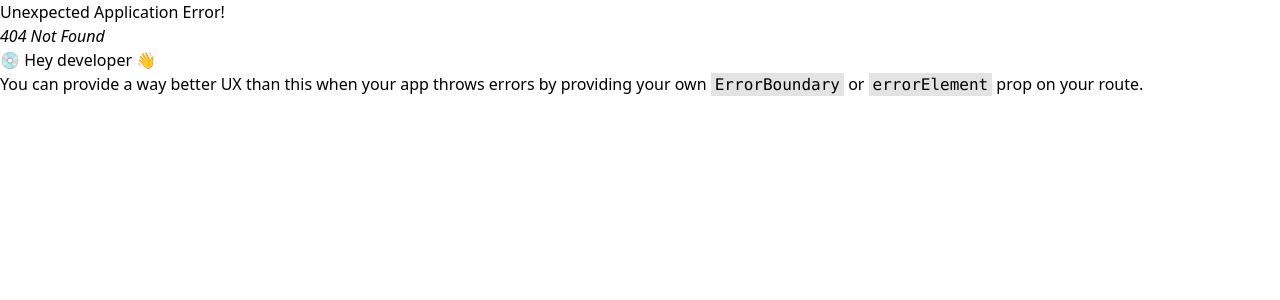
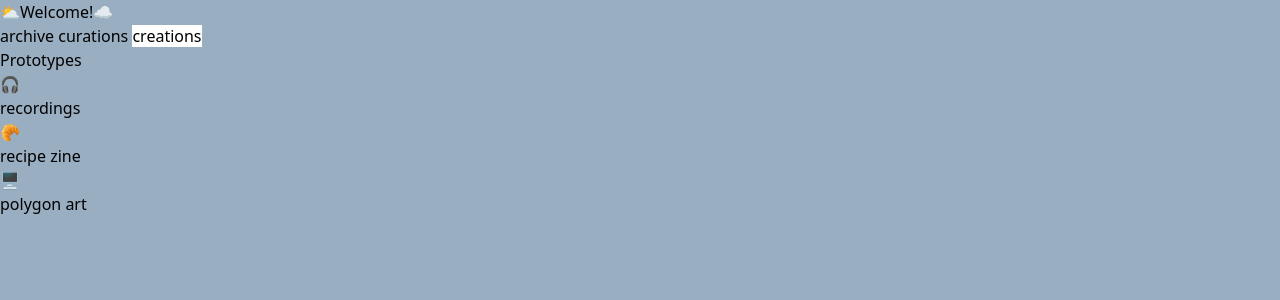
Before and after one commit to justinmsaga/msaga_cloud, a React (Vite) app: page /Creation in a window 1280 px wide. Before the commit this address had no page. Shown: the top 300 px of the page. Built offline with nearby package versions, Linux system fonts and the light colour scheme.

Commit message:
react router and some content

```diff
--- a/src/App.jsx
+++ b/src/App.jsx
@@ -1,4 +1,7 @@
 import Header from './layouts/header'
+import Archive from './pages/Archive'
+import Creation from './pages/Creation'
+import Curation from './pages/Curation'
 import Home from './pages/Home'
 import { createBrowserRouter, Route, createRoutesFromElements, RouterProvider, BrowserRouter, Routes } from 'react-router-dom'
 
@@ -6,6 +9,9 @@ const router = createBrowserRouter(
   createRoutesFromElements(
     <Route path="/" element={<Header />}>
       <Route index element={<Home />} />
+      <Route path="Creation" element={<Creation/>} />
+      <Route path="Curation" element={<Curation/>} />
+      <Route path="Archive" element={<Archive/>} />
     </Route>
   )
 )
@@ -14,7 +20,7 @@ export default function App() {
 
   return (
     <>
-      <div className="m-5">
+      <div className="p-1">
         <RouterProvider router={router} />
       </div>
     </>
--- a/src/index.css
+++ b/src/index.css
@@ -6,3 +6,11 @@ td{
   border: 2px dotted black;
   padding: 5px;
 }
+
+body{
+  background-color: rgb(154, 174, 194);
+}
+
+.active{
+  background-color: #fff;
+}
--- a/src/layouts/header.jsx
+++ b/src/layouts/header.jsx
@@ -1,12 +1,19 @@
-import { Outlet } from "react-router-dom";
+import { Link, NavLink, Outlet } from "react-router-dom";
 
 export default function Header(){
     return(
         <div>
             <header>
-            <h1 className="flex justify-center text-3xl">⛅Welcome!☁</h1>
+                <h1 className="flex justify-center text-3xl">
+                    <Link to="/">⛅Welcome!☁</Link>
+                </h1>
             </header>
-            <main>
+            <nav className="mt-5 w-full flex justify-between border border-x-0 border-t-0 border-b-2">
+                <NavLink to="archive" className={"bg-rose-600 px-1"}> archive </NavLink>
+                <NavLink to="curation" className={"bg-rose-600 px-1"}> curations </NavLink>
+                <NavLink to="creation" className={"bg-rose-600 px-1"}> creations </NavLink>
+            </nav>
+            <main className="pt-5">
                 <Outlet />
             </main>
         </div>
--- /dev/null
+++ b/src/pages/Archive.jsx
@@ -0,0 +1,20 @@
+
+export default function Archive() {
+    return (
+        <div>
+            <h1 className="flex justify-center">Past works</h1>
+            <h2 className="text-5xl p-3">🎧</h2>
+                <a href="https://arweave.net/GtRAbq8kKz_aO6PEqvngsMnBW_l3X4kN0nOAK5y8Y4M">welcome</a>
+            <h2 className="text-5xl p-3">📺</h2>
+            <ul>
+                <li><a href="https://arweave.net/RTRXhvNqhvm4jRf_Q6V1wtorg9nYs9c4zW_euxL_kRk">such is life/life=true</a></li>
+                <li><a href="https://arweave.net/6DUxyflSM_8UEMGslYRLCJaQQXCuNks_iIOH1EOJ1Fk">let there be light</a></li>
+            </ul>
+        </div>
+    )
+}
+//section to be added
+//<h2 className="text-5xl p-3">✍️</h2>
+//<ul>
+//   <li>writings</li>
+//</ul>
--- /dev/null
+++ b/src/pages/Creation.jsx
@@ -0,0 +1,26 @@
+
+export default function Creation() {
+    return (
+        <div>
+            <h1 className="flex justify-center">Prototypes</h1>
+            <div className="flex justify-evenly ">
+                <div className="border">
+                    <a href="https://theforest.online" className="flex flex-col justify-center">
+                        <h2 className="text-5xl p-5">🎧</h2>
+                        <p>recordings</p>
+                    </a>
+                </div>
+                <div className="border">
+                    <a href="https://baked.cloud/zine/bakedchronicles.html" className="flex flex-col justify-center">
+                        <h2 className="text-5xl p-5">🥐</h2>
+                        <p>recipe zine</p>
+                    </a>
+                </div>
+                <div>
+                    <h2 className="text-5xl p-5">🖥️</h2>
+                    <p>polygon art</p>
+                </div>
+            </div>
+        </div>
+    )
+}
--- /dev/null
+++ b/src/pages/Curation.jsx
@@ -0,0 +1,42 @@
+export default function Curation() {
+
+    return (
+        <div>
+            <h1 className="flex justify-center">Curation</h1>
+            <br />
+            <h2 className="flex justify-end bg-red-700">page under construction</h2>
+            <br />
+            <p>
+                a thesis about my creative practice of <a href="#" className="bg-orange-500 p-1">curation as craft</a>
+            </p>
+            <br />
+            <div className="flex justify-center ">
+                <table className="border rounded-sm text-sm">
+                    <tr>
+                        <th>curation</th>
+                        <th>creation</th>
+                    </tr>
+                    <tr>
+                        <td>archive of past work</td>
+                        <td>how to sk8 and not die</td>
+                    </tr>
+                    <tr>
+                        <td>home bakers music club</td>
+                        <td>baked chronicles</td>
+                    </tr>
+                    <tr>
+                        <td>field recordings</td>
+                        <td>echo chamber</td>
+                    </tr>
+                </table>
+            </div>
+            <br />
+            <p className="flex justify-end">
+                sidenote: I use quotes to surround placeholder words when I can't think of the "right" word while writing...it is also an homage to Virgil Abloh<br />
+
+                <a href="#" className="bg-[#ffef00] p-0.5">
+                    r.i.p. to the 🐐</a>
+            </p>
+        </div>
+    )
+}
--- a/src/pages/Home.jsx
+++ b/src/pages/Home.jsx
@@ -7,36 +7,6 @@ export default function Home() {
                 a human exploring the intersection of technology💻, music🎧 and food🥐<br/>
                 i do this by curating then creating "things"<br />
             </p>
-            <br />
-            <p>
-                a thesis about my creative practice of <a href="#" className="bg-orange-500 p-1">curation as craft</a>
-            </p>
-            <br />
-            <div className="flex justify-center ">
-                <table className="border rounded-sm text-sm">
-                    <tr>
-                        <th>curation</th>
-                        <th>creation</th>
-                    </tr>
-                    <tr>
-                        <td>archive of past work</td>
-                        <td>how to sk8 and not die</td>
-                    </tr>
-                    <tr>
-                        <td>home bakers music club</td>
-                        <td>baked chronicles</td>
-                    </tr>
-                    <tr>
-                        <td>field recordings</td>
-                        <td>echo chamber</td>
-                    </tr>
-                </table>
-            </div>
-            <br />
-            <p className="flex justify-end">
-                sidenote: i use quotes to surround placeholder words when i can't think of the "right" word while writing...it is also an homage to Virgil Abloh...
-                r.i.p. to the 🐐
-            </p>
         </div>
     )
 }
```
Also changed, not shown: 1 other file (tests, documents, lock files or other folders).
